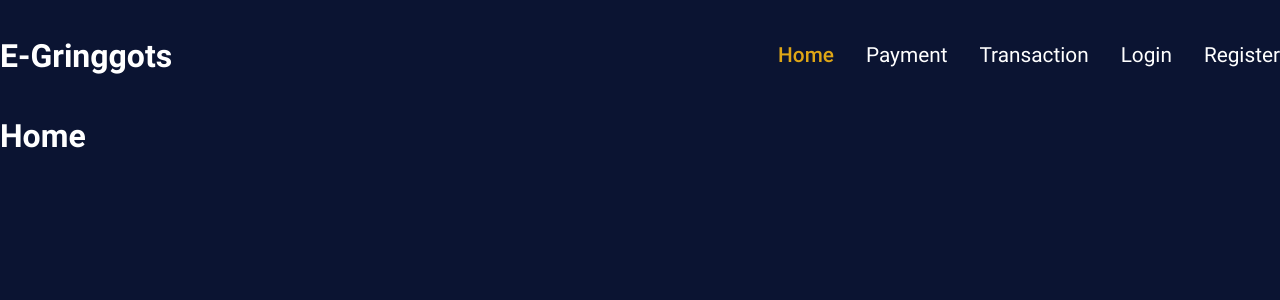
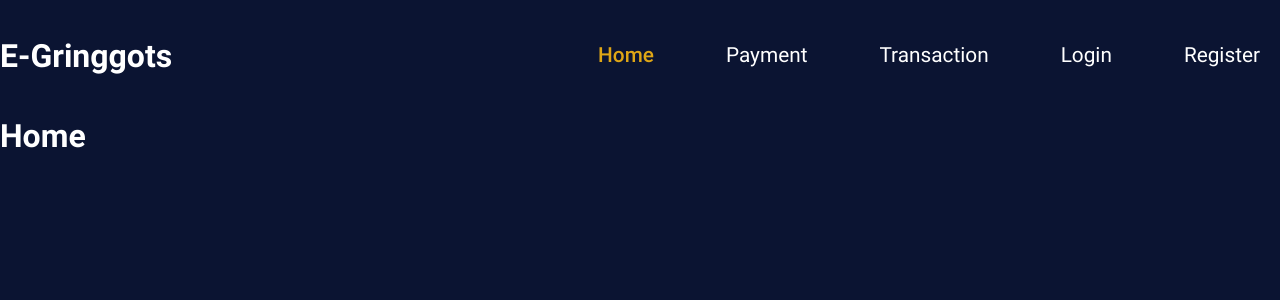
Before and after one commit to BuzzOffer/E-Gringotts-Frontend, a React (Vite) app: page / in a window 1280 px wide. Shown: the top 300 px of the page. Built offline with nearby package versions, Linux system fonts and the light colour scheme.

Commit message:
added hover to nav links

```diff
--- a/src/components/Navbar/Navbar.module.css
+++ b/src/components/Navbar/Navbar.module.css
@@ -16,12 +16,16 @@ h1{
     font-size: 1.3rem;
 }
 
+li{
+    padding: 5px 20px;
+    border-radius: 10px;
+}
+
+li:hover{
+    background-color: var(--background-clr-lighter);
+}
+
 a{
     text-decoration: none;
     color: white;
 }
-
-.activeLink{
-    color: red;
-    font-weight: bold;
-}
```
